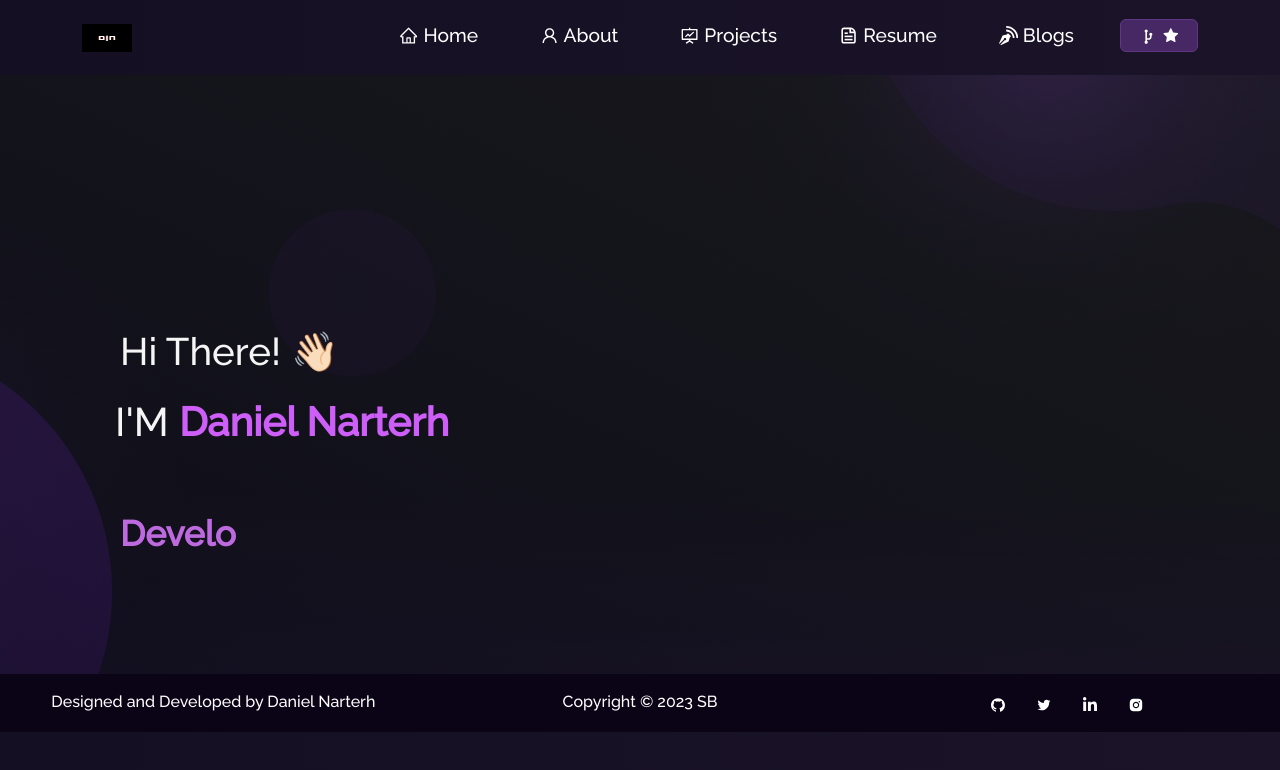
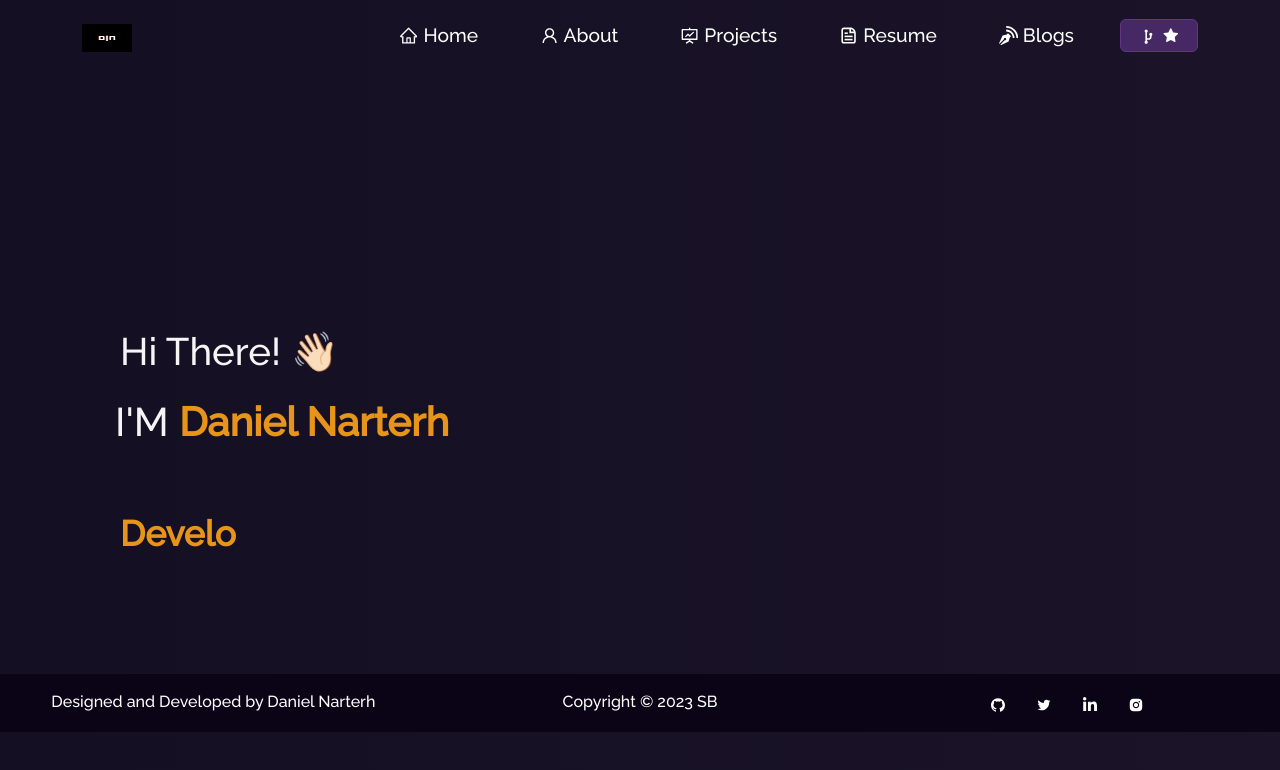
Before and after one commit to Mr-Deee/portfolio, a React (Create React App) app: page / in a window 1280 px wide. Shown: the top 770 px of the page. Built offline with nearby package versions, Linux system fonts and the light colour scheme.

Commit message:
Projects

```diff
--- a/src/style.css
+++ b/src/style.css
@@ -1,22 +1,23 @@
 html {
-  --section-background-color: linear-gradient(
+
+  /* --section-background-color: linear-gradient(
     to bottom left,
     rgba(17, 16, 16, 0.582),
     rgba(12, 8, 24, 0.904)
-  );
+  ); */
 
-  --image-gradient: linear-gradient(
+  /* --image-gradient: linear-gradient(
     to bottom left,
-    rgba(17, 16, 16, 0.678),
+    rgba(187, 44, 44, 0.678),
     rgba(12, 10, 22, 0.863)
-  );
+  ); */
 
-  --imp-text-color: #c770f0;
+  --imp-text-color: #eae4ed;
 }
 
-.purple {
+/* .purple {
   color: var(--imp-text-color) !important;
-}
+} */
 
 button:focus {
   box-shadow: none !important;
@@ -62,13 +63,13 @@ button:focus {
 
 /* Handle */
 ::-webkit-scrollbar-thumb {
-  background: rgba(178, 121, 216, 0.959);
+  background: rgba(188, 130, 5, 0.959);
   border-radius: 12px;
 }
 
 /* Handle on hover */
 ::-webkit-scrollbar-thumb:hover {
-  background: rgba(222, 130, 235, 0.911);
+  background: #e7951a;
   border-radius: 12px;
 }
 
@@ -76,7 +77,7 @@ button:focus {
 /* Navbar Section  */
 /* --------- */
 .sticky {
-  background-color: #1b1a2ea9 !important;
+  background-color: #23211f !important;
   transition: all 0.3s ease-out 0s !important;
   box-shadow: 0px 10px 10px 0px rgba(9, 5, 29, 0.171) !important;
   backdrop-filter: blur(15px) !important;
@@ -284,17 +285,17 @@ button:focus {
 }
 
 .main-name {
-  color: #cd5ff8;
+  color: #e7951a;
 }
 
 .Typewriter__wrapper {
   font-size: 2.2em !important;
-  color: #be6adf !important;
+  color: #e7951a !important;
   font-weight: 600 !important;
 }
 .Typewriter__cursor {
   font-size: 2.4em !important;
-  color: #b562d6 !important;
+  color: #d6d662 !important;
 }
 
 @media (max-width: 767px) {
```
